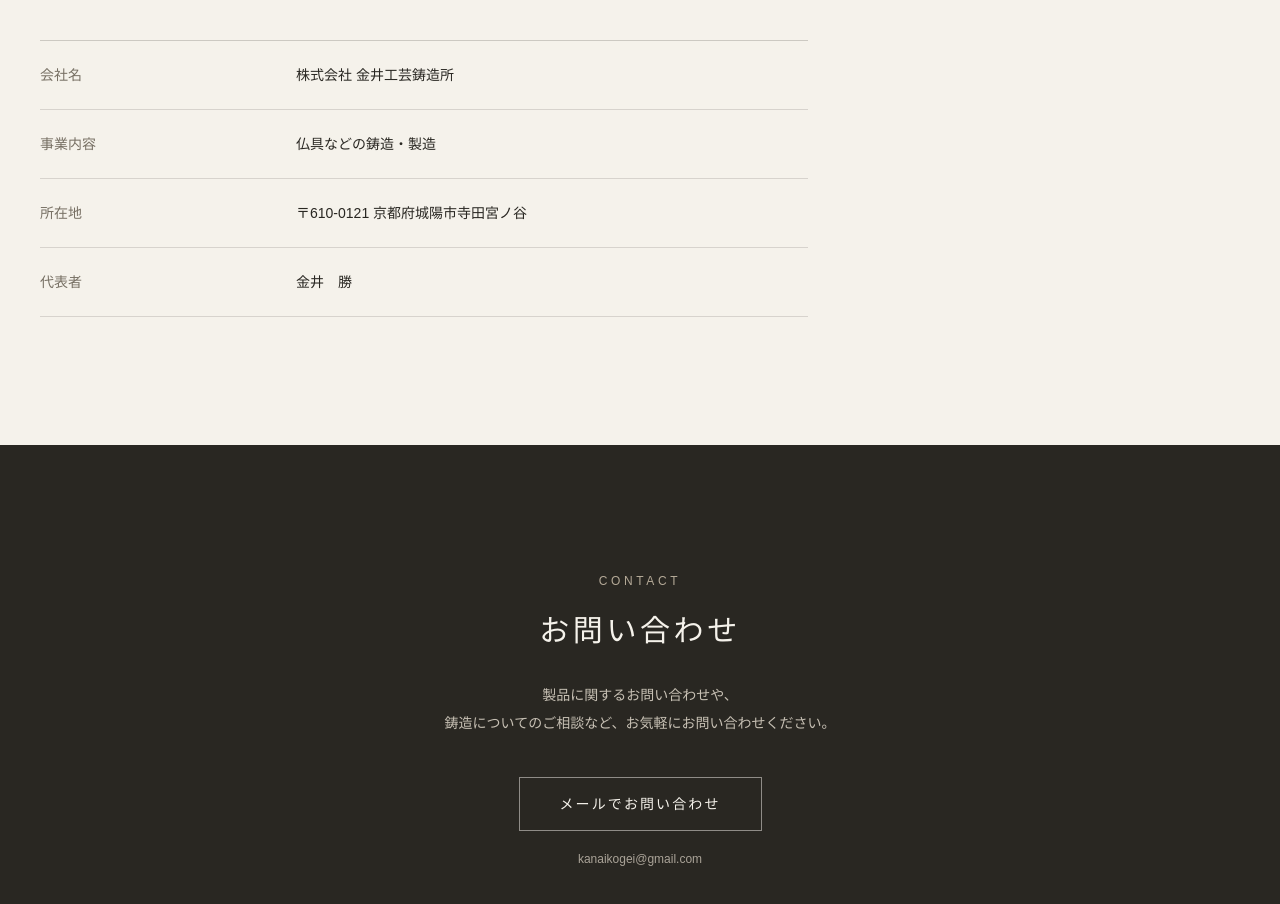
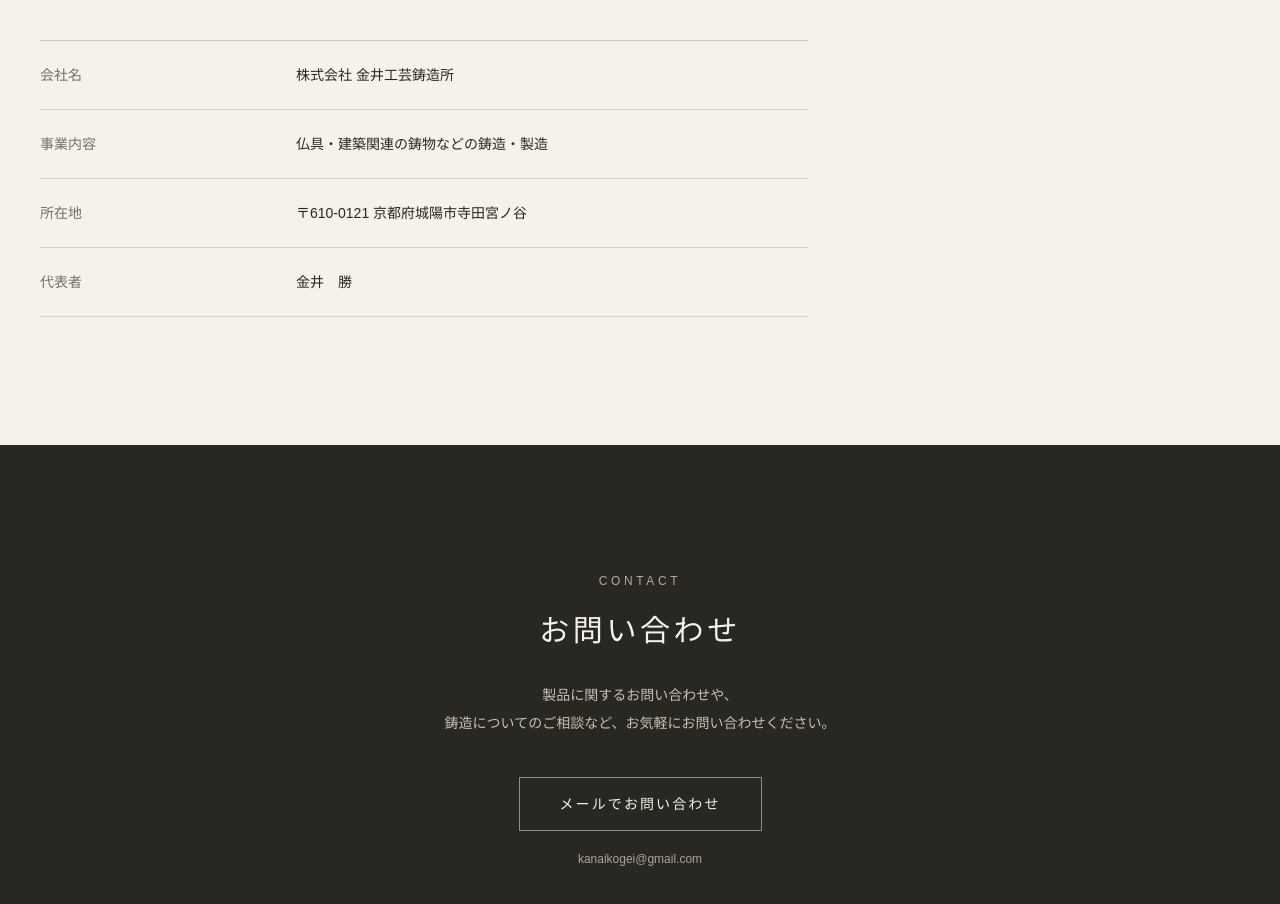
Before and after one commit to vbball0316-debug/kanai-kogei-cast, a Next.js app: page / in a window 1280 px wide. Shown: the part 3640-4544 px from the top of the page. Built offline with nearby package versions, Linux system fonts and the light colour scheme.

Commit message:
Format company sections

```diff
--- a/app/page.tsx
+++ b/app/page.tsx
@@ -255,7 +255,6 @@ export default function Home() {
             COMPANY
           </p>
 
-
           <h2 className="mt-5 text-3xl font-light tracking-[0.12em]">
             会社概要
           </h2>
@@ -271,7 +270,7 @@ export default function Home() {
             <div className="grid grid-cols-3 border-b border-[#292722]/15 py-6">
               <span className="text-sm text-[#766f63]">事業内容</span>
               <span className="col-span-2 text-sm">
-                仏具などの鋳造・製造
+                仏具・建築関連の鋳物などの鋳造・製造
               </span>
             </div>
 
```
Lines whose indentation alone changed are shown as unchanged.
